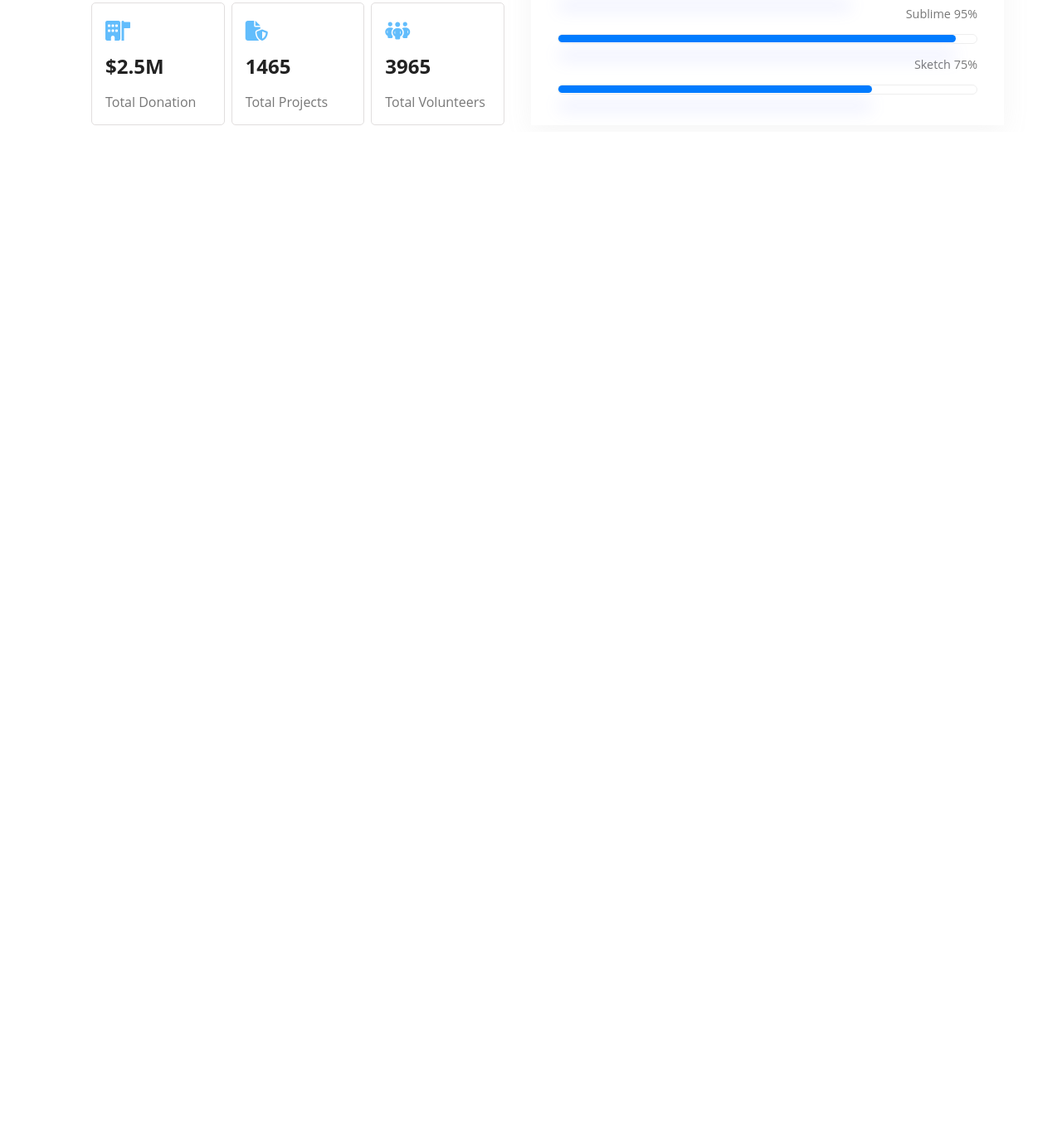
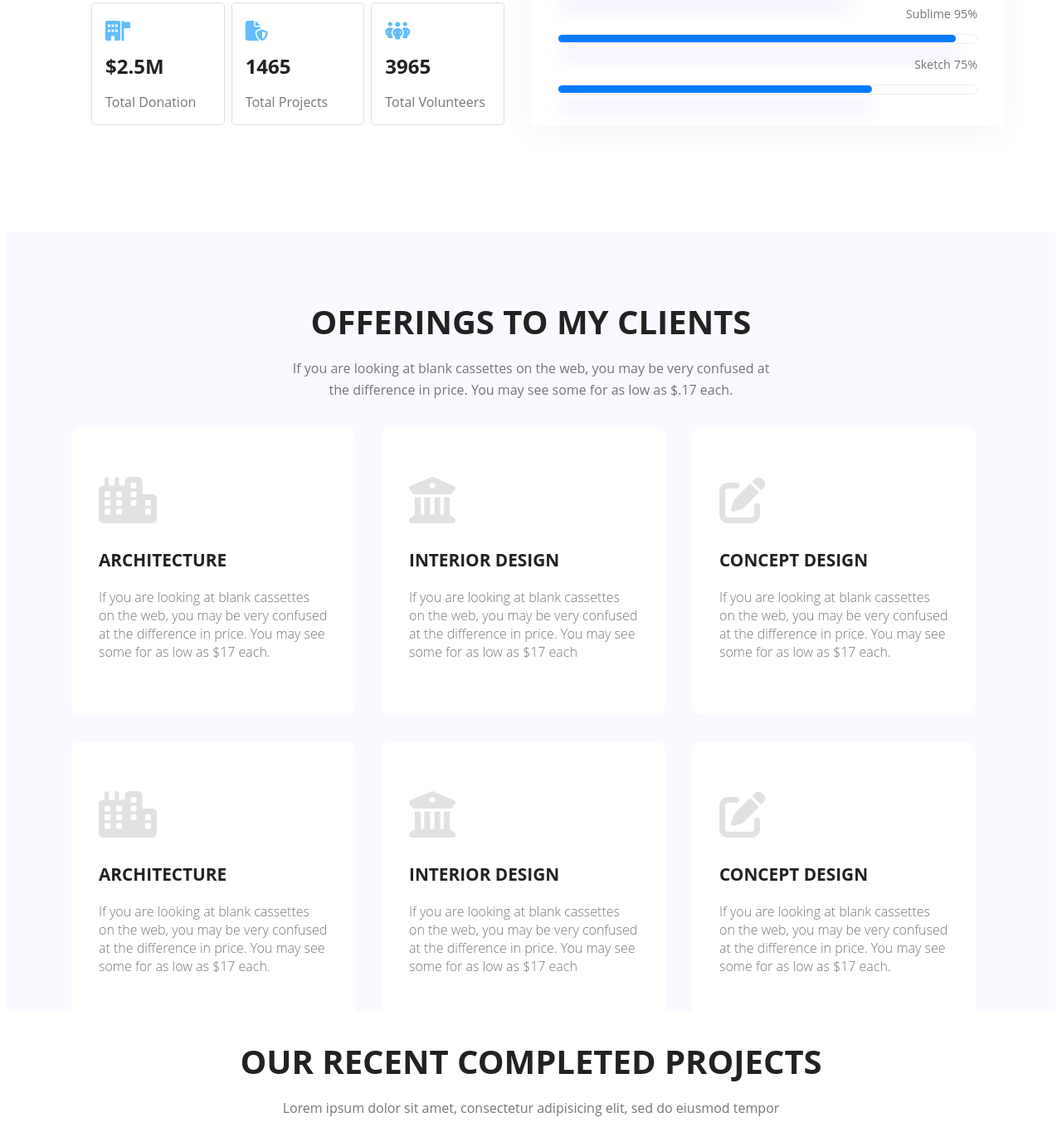
Before and after one commit to BosimovJaloliddin/Portfolio-2, a plain HTML site: page index.html in a window 1280 px wide. Shown: the part 1066-2431 px from the top of the page at 83% size. Before the commit the page ends 1225 px from the top, so only its background shows below. Drawn offline with Linux system fonts and the light colour scheme.

Commit message:
Add clients section

```diff
--- a/CSS/index.css
+++ b/CSS/index.css
@@ -35,7 +35,7 @@
     color: #fff;
 }
 
-/* About-me section */
+/* About-me style */
 .about-me{
     display: flex;
     margin-top: 8rem;
@@ -157,3 +157,53 @@
     box-shadow: 0 20px 20px 0 rgb(132 144 255 / 20%);
     border-radius: 10px;
 }
+
+/* Clients style */
+.clients-banner{
+    background: rgb(249,249,255);
+    height: 940px;
+}
+.clients{
+    margin-top: 8rem;
+    padding-top: 3rem ;
+}
+.clients-items{
+    display: flex;
+    flex-wrap: wrap;
+}
+.clients-items>div{
+    width: 30%;
+}
+.clients-item{
+    border: 1px solid #fff;
+    background: #fff;
+    margin: 1rem 1rem;
+    padding: 3rem 2rem;
+    border-radius: 10px;
+    box-sizing: border-box;
+    transition: all 300ms linear 0s;
+}
+.clients-item a{
+    font-size: 3.5rem;
+    color: #e1e1e1;
+    transition: all 300ms linear 0s;
+}
+.clients-item h3{
+    color: #222;
+    font-size: 1.3rem;
+    font-weight: bold;
+    margin-bottom: 20px;
+    text-transform: uppercase;
+}
+.clients-item p{
+    font-size: 1rem;
+    font-weight: 300;
+    color: #777;
+}
+.clients-item:hover{
+    box-shadow: 0 10px 30px 0 rgb(0 0 0 / 8%);
+    border-color: #fff;
+}
+.clients-item:hover a{
+    color:#81b7f1 ;
+}
--- a/CSS/shared.css
+++ b/CSS/shared.css
@@ -36,3 +36,17 @@ body{
     color: black;
     text-decoration: none;
 }
+.section-subtitle{
+    font-size: 2.5rem;
+    color: #222;
+    font-weight:bold;
+    margin-bottom: 1rem;
+    text-transform: uppercase;
+    text-align: center;
+}
+.section-title{
+    text-align: center;
+    font-size: 1rem;
+    line-height: 26px;
+    color: #777;
+}
--- a/index.html
+++ b/index.html
@@ -141,5 +141,99 @@
                 </div>
             </section>
         </div>
+
+        <!-- Clients section -->
+        <div class="clients-banner">
+            <div class="container">
+                <section class="clients" id="clients">
+                    <h1 class="section-subtitle">
+                        OFFERINGS TO MY CLIENTS
+                    </h1>
+                    <p class="section-title">
+                        If you are looking at blank cassettes on the web, you may be very confused at <br> the difference in price. You may see some for as low as $.17 each.
+                    </p>
+                    <div class="clients-items">
+                        <div class="clients-item">
+                            <a href="#">
+                                <i class="fa-solid fa-city"></i>
+                            </a>
+                            <h3>
+                                ARCHITECTURE
+                            </h3>
+                            <p>
+                                If you are looking at blank cassettes on the web, you may be very confused at the difference in price. You may see some for as low as $17 each.
+                            </p>
+                        </div>
+                        <div class="clients-item">
+                            <a href="#">
+                                <i class="fa-solid fa-building-columns"></i>
+                            </a>
+                            <h3>
+                                INTERIOR DESIGN
+                            </h3>
+                            <p>
+                                If you are looking at blank cassettes on the web, you may be very confused at the difference in price. You may see some for as low as $17 each
+                            </p>
+                        </div>
+                        <div class="clients-item">
+                            <a href="#">
+                                <i class="fa-solid fa-pen-to-square"></i>
+                            </a>
+                            <h3>
+                                CONCEPT DESIGN
+                            </h3>
+                            <p>
+                                If you are looking at blank cassettes on the web, you may be very confused at the difference in price. You may see some for as low as $17 each.
+                            </p>
+                        </div>
+                        <div class="clients-item">
+                            <a href="#">
+                                <i class="fa-solid fa-city"></i>
+                            </a>
+                            <h3>
+                                ARCHITECTURE
+                            </h3>
+                            <p>
+                                If you are looking at blank cassettes on the web, you may be very confused at the difference in price. You may see some for as low as $17 each.
+                            </p>
+                        </div>
+                        <div class="clients-item">
+                            <a href="#">
+                                <i class="fa-solid fa-building-columns"></i>
+                            </a>
+                            <h3>
+                                INTERIOR DESIGN
+                            </h3>
+                            <p>
+                                If you are looking at blank cassettes on the web, you may be very confused at the difference in price. You may see some for as low as $17 each
+                            </p>
+                        </div>
+                        <div class="clients-item">
+                            <a href="#">
+                                <i class="fa-solid fa-pen-to-square"></i>
+                            </a>
+                            <h3>
+                                CONCEPT DESIGN
+                            </h3>
+                            <p>
+                                If you are looking at blank cassettes on the web, you may be very confused at the difference in price. You may see some for as low as $17 each.
+                            </p>
+                        </div>
+                    </div>
+                </section>
+            </div>
+        </div>
+
+        <!-- Project section -->
+        <div class="container">
+            <section class="project" id="project">
+                <h1 class="section-subtitle">
+                    OUR RECENT COMPLETED PROJECTS
+                </h1>
+                <p class="section-title">
+                    Lorem ipsum dolor sit amet, consectetur adipisicing elit, sed do eiusmod tempor
+                </p>
+            </section>
+        </div>
     </body>
 </html>
```
